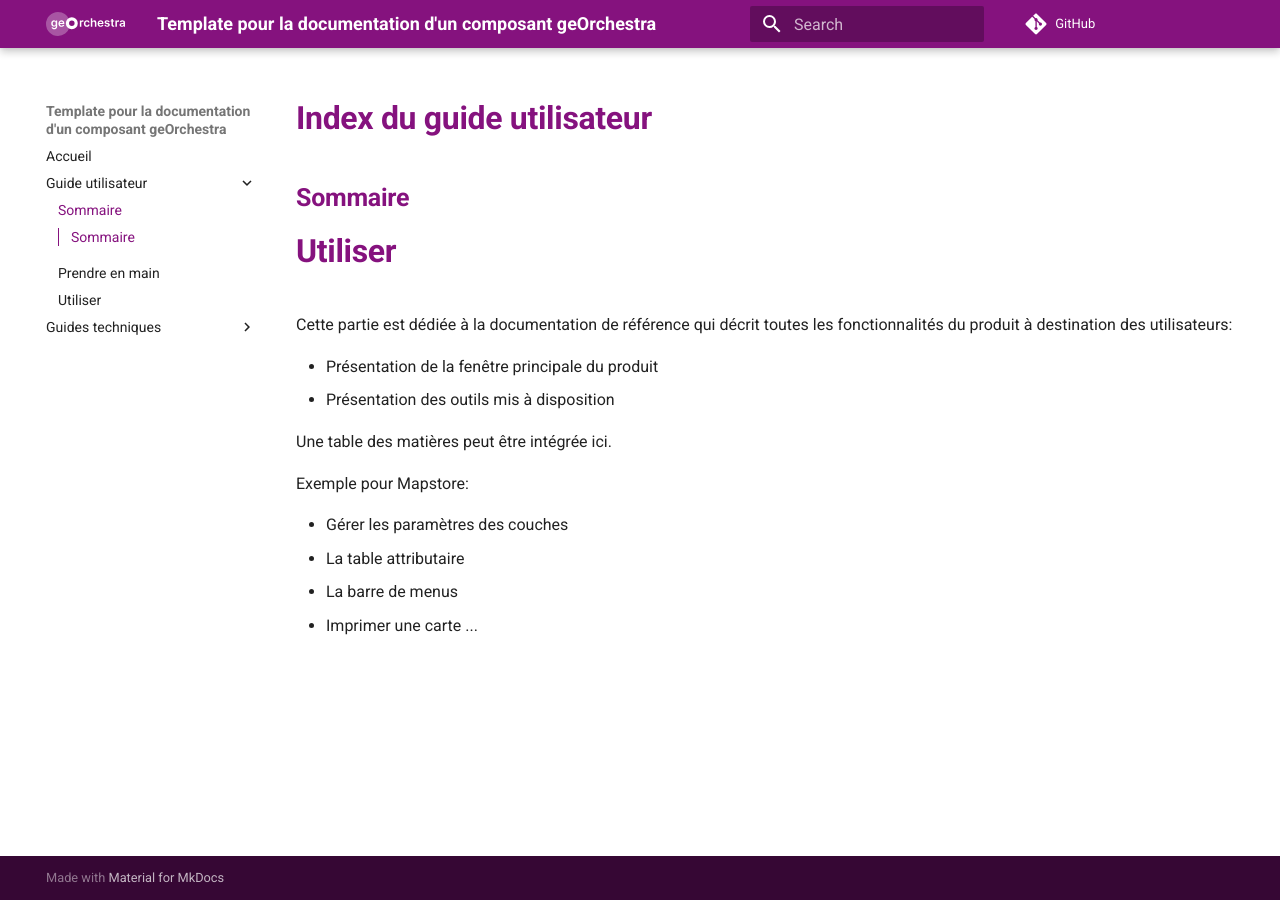
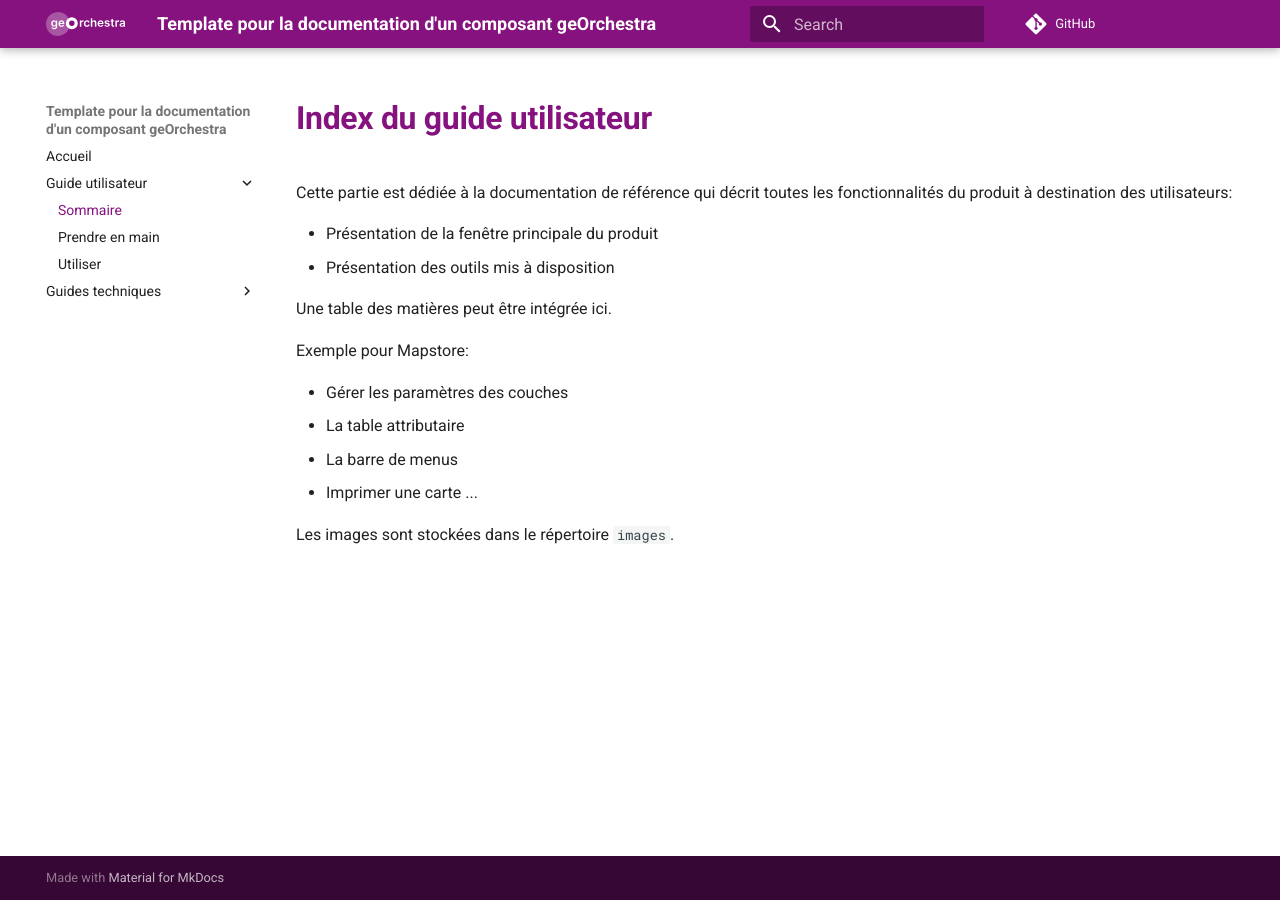
Before and after one commit to georchestra/georchestra_documentation, an MkDocs documentation site: the page built from docs/guide_utilisateur/index.md, in a window 1280 px wide. Built offline with MkDocs 1.6.1 and Material for MkDocs 9.7.7, drawn with Linux system fonts in a browser that asks for light colours; comment, search, counter and statistics services are not loaded.

Commit message:
Update index.md

```diff
--- a/docs/guide_utilisateur/index.md
+++ b/docs/guide_utilisateur/index.md
@@ -1,8 +1,4 @@
 # Index du guide utilisateur
-
-## Sommaire
-
-# Utiliser
 
 Cette partie est dédiée à la documentation de référence qui décrit toutes les fonctionnalités du produit à destination des utilisateurs:
 
@@ -18,3 +14,5 @@ Exemple pour Mapstore:
 - La barre de menus
 - Imprimer une carte
 ...
+
+Les images sont stockées dans le répertoire `images`.
```
